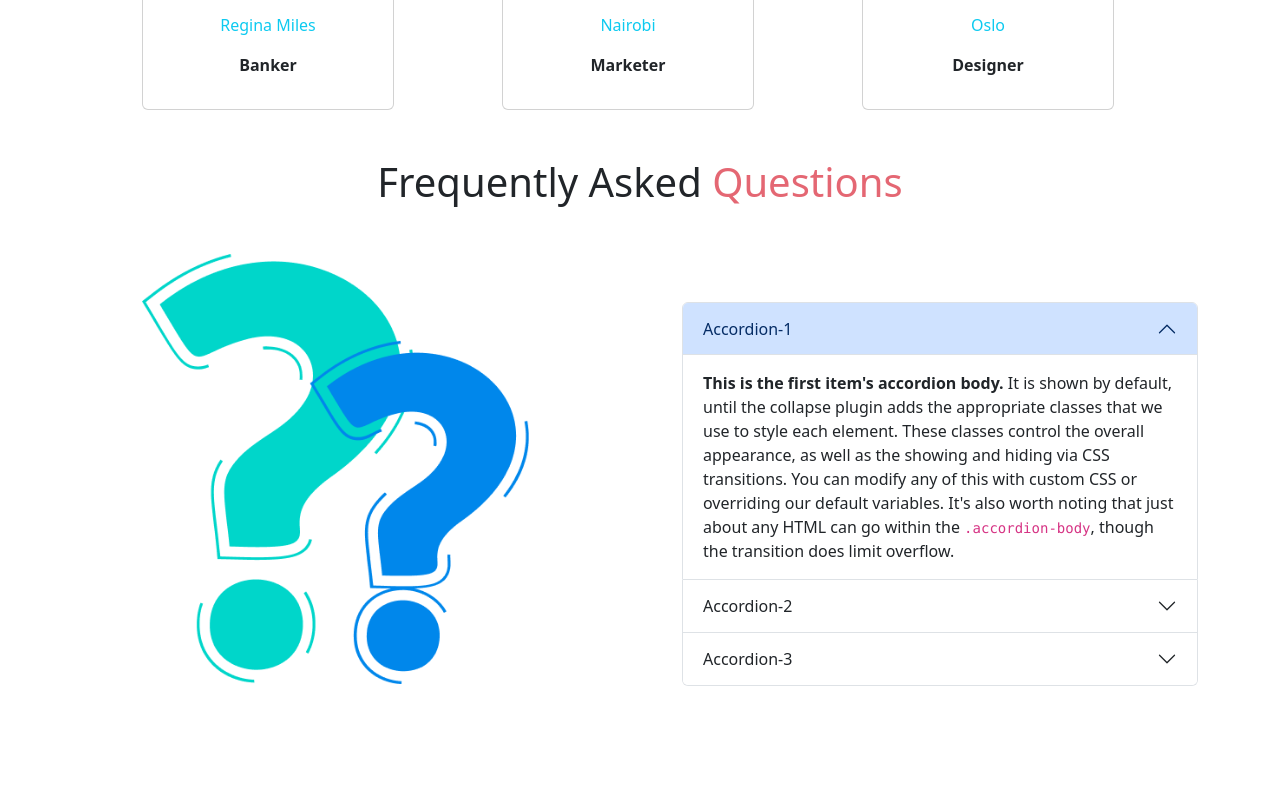
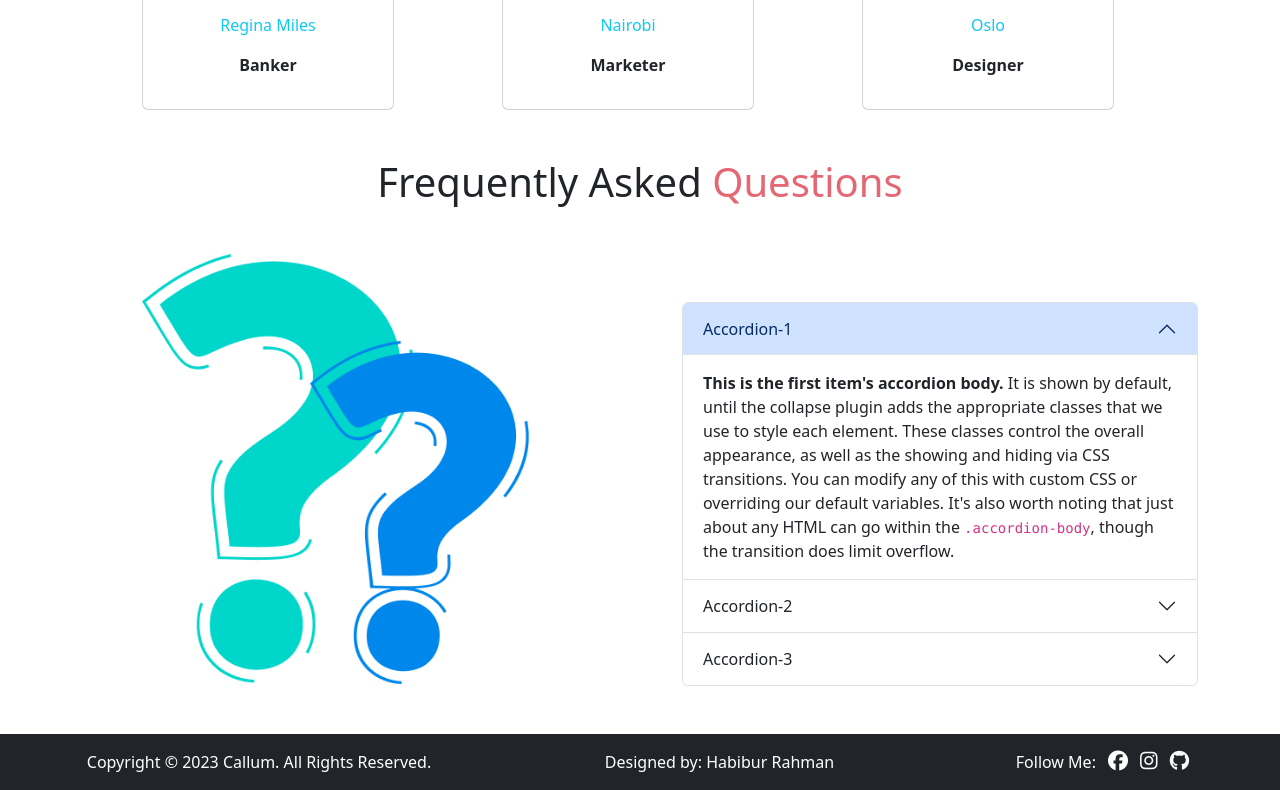
Before and after one commit to Habebur-rahman/project-by-bootstrap, a plain HTML site: page index.html in a window 1280 px wide. Shown: the part 2052-2842 px from the top of the page. Before the commit the page ends 2738 px from the top, so only its background shows below. Drawn offline with Linux system fonts and the light colour scheme.

Commit message:
footer section added

```diff
--- a/index.html
+++ b/index.html
@@ -388,12 +388,26 @@
     </main>
     <!-- main section ends -->
     <!-- footer section starts -->
-    <footer>
+    <footer class="mt-5 text-bg-dark d-flex justify-content-around">
 
+        <div class=" pt-3   ">
+        <p class="">Copyright © 2023 Callum. All Rights Reserved.</p>
+    </div>
+    <div class=" pt-3 ">
+        <p>Designed by: Habibur Rahman</p>
+
+    </div >
+    <div class="pt-3 d-flex ">
+        <p class="mx-2">Follow Me:</p>
+        <div>
+        <i class="fa-brands fa-facebook mx-1 text-lightv fs-5"></i>
+        <i class="fa-brands fa-instagram mx-1 text-light fs-5"></i>
+        <i class="fa-brands fa-github mx-1 text-light fs-5"></i>
+    </div>
+    </div>
     </footer>
     <!-- footer section ends -->
-
     <!-- js link -->
-    <script src="./assets/js/bootstrap.min.js"></script>
+<script src="./assets/js/bootstrap.min.js"></script>
   </body>
 </html>
```
